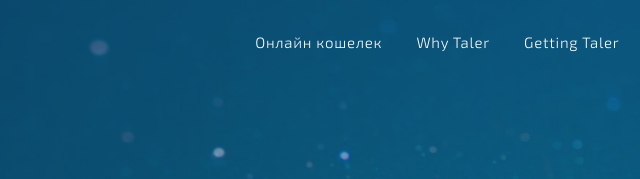
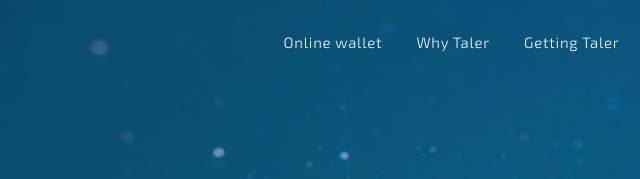
Before and after one commit to taler-project/taler-project.github.io, a plain HTML site: page en/index.html in a window 1280 px wide. Shown: the top 179 px of the page, 159-799 px from the left. Drawn offline with nearby package versions, Linux system fonts and the light colour scheme.

Commit message:
english menu fixed

```diff
--- a/en/index.html
+++ b/en/index.html
@@ -55,6 +55,7 @@
 	    <!-- Collect the nav links, forms, and other content for toggling -->
 	    <div class="collapse navbar-collapse" id="bs-example-navbar-collapse-1">
 	      <ul class="nav navbar-nav">
+	      	<li><a href="https://wallet.taler.club/" target="_blank" rel="noopener">Online wallet</a></li>
 	        <li><a href="#features">WHY TALER?</a></li>
 	        <li><a href="#download">GETTING TALER</a></li>
 	        <li><a href="https://github.com/taler-project">DEVELOPING</a></li>
@@ -72,7 +73,7 @@
 					<div class="col-sm-12">
 						<nav>
 							<ul class="main-menu-list menu">
-								<li class="main-menu-item"><a href="https://wallet.taler.club/" target="_blank" rel="noopener">Онлайн кошелек</a></li>
+								<li class="main-menu-item"><a href="https://wallet.taler.club/" target="_blank" rel="noopener">Online wallet</a></li>
 								<li class="main-menu-item"><a href="#features">Why Taler</a></li>
 								<li class="main-menu-item"><a href="#download">Getting Taler</a></li>
 								<li class="main-menu-item"><a href="https://github.com/taler-project" target="_blank" rel="noopener">Developing</a></li>
```
